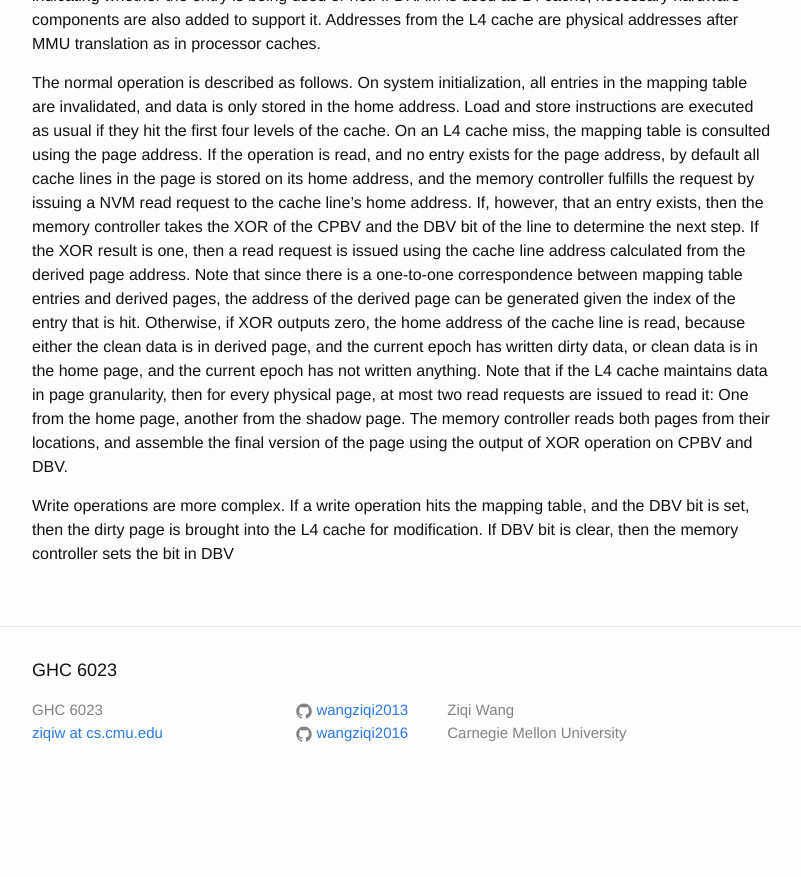
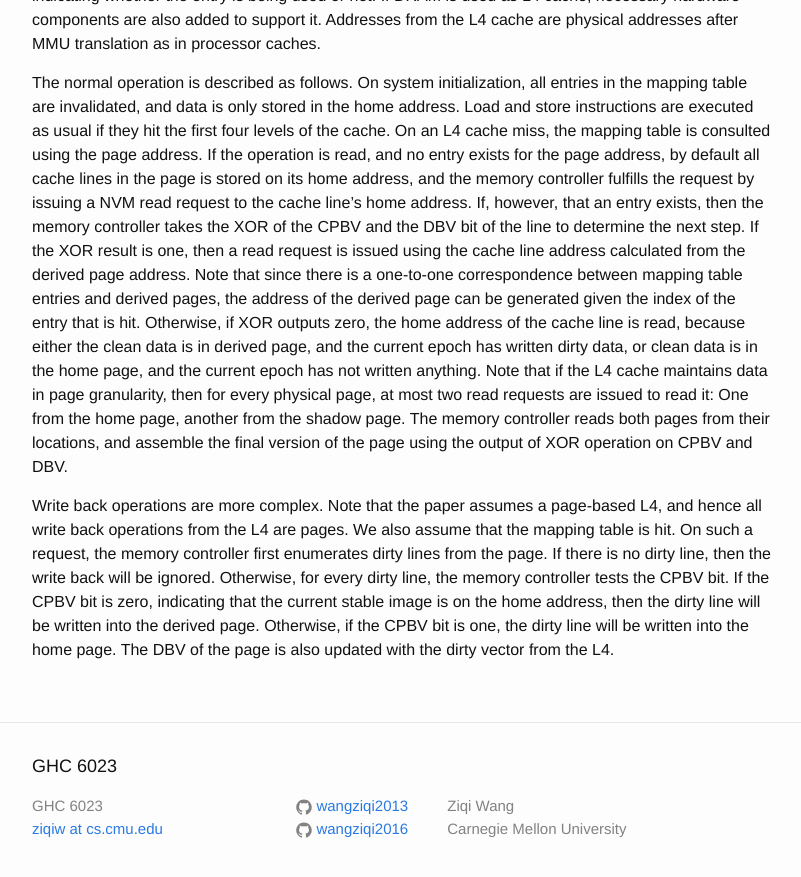
Before and after one commit to wangziqi2013/wangziqi2013.github.io, a Jekyll site: the page built from _posts/2019-03-05-Dual-Page-Ckpt.markdown, in a window 1280 px wide and 900 px high, scrolled down 2098 px. Shown: the top 877 px of the window, without its empty margins (238-1039 px from the left). Built offline with Jekyll 4.4.1, drawn with Linux system fonts in a browser that asks for light colours; before the commit the page ends 2902 px from its top, so only the background shows below that.

Commit message:
Adding write sequence

```diff
--- a/_posts/2019-03-05-Dual-Page-Ckpt.markdown
+++ b/_posts/2019-03-05-Dual-Page-Ckpt.markdown
@@ -87,5 +87,9 @@ data in page granularity, then for every physical page, at most two read request
 home page, another from the shadow page. The memory controller reads both pages from their locations, and assemble the
 final version of the page using the output of XOR operation on CPBV and DBV.
 
-Write operations are more complex. If a write operation hits the mapping table, and the DBV bit is set, then the dirty
-page is brought into the L4 cache for modification. If DBV bit is clear, then the memory controller sets the bit in DBV
+Write back operations are more complex. Note that the paper assumes a page-based L4, and hence all write back operations
+from the L4 are pages. We also assume that the mapping table is hit. On such a request, the memory controller first enumerates
+dirty lines from the page. If there is no dirty line, then the write back will be ignored. Otherwise, for every dirty line,
+the memory controller tests the CPBV bit. If the CPBV bit is zero, indicating that the current stable image is on the
+home address, then the dirty line will be written into the derived page. Otherwise, if the CPBV bit is one, the dirty line
+will be written into the home page. The DBV of the page is also updated with the dirty vector from the L4.
```
